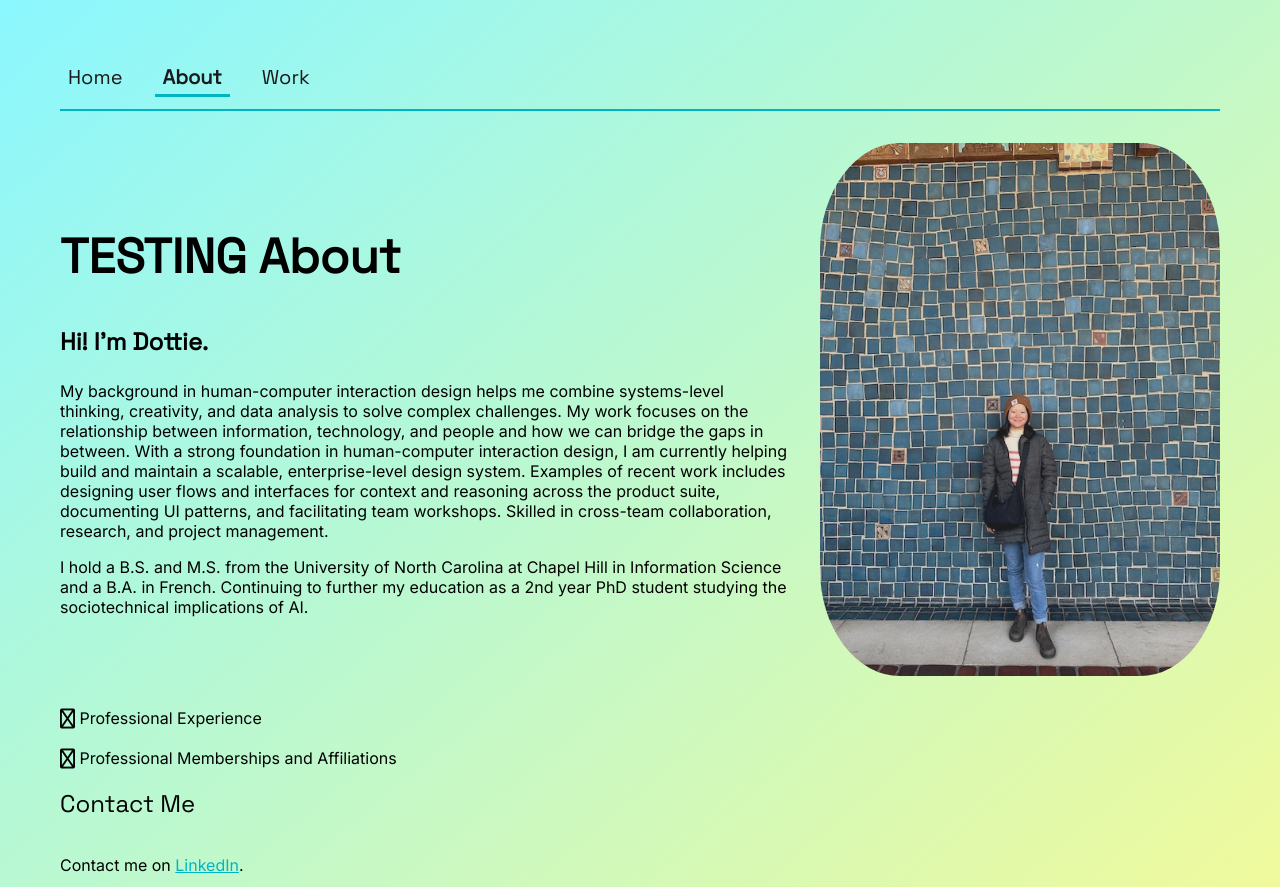
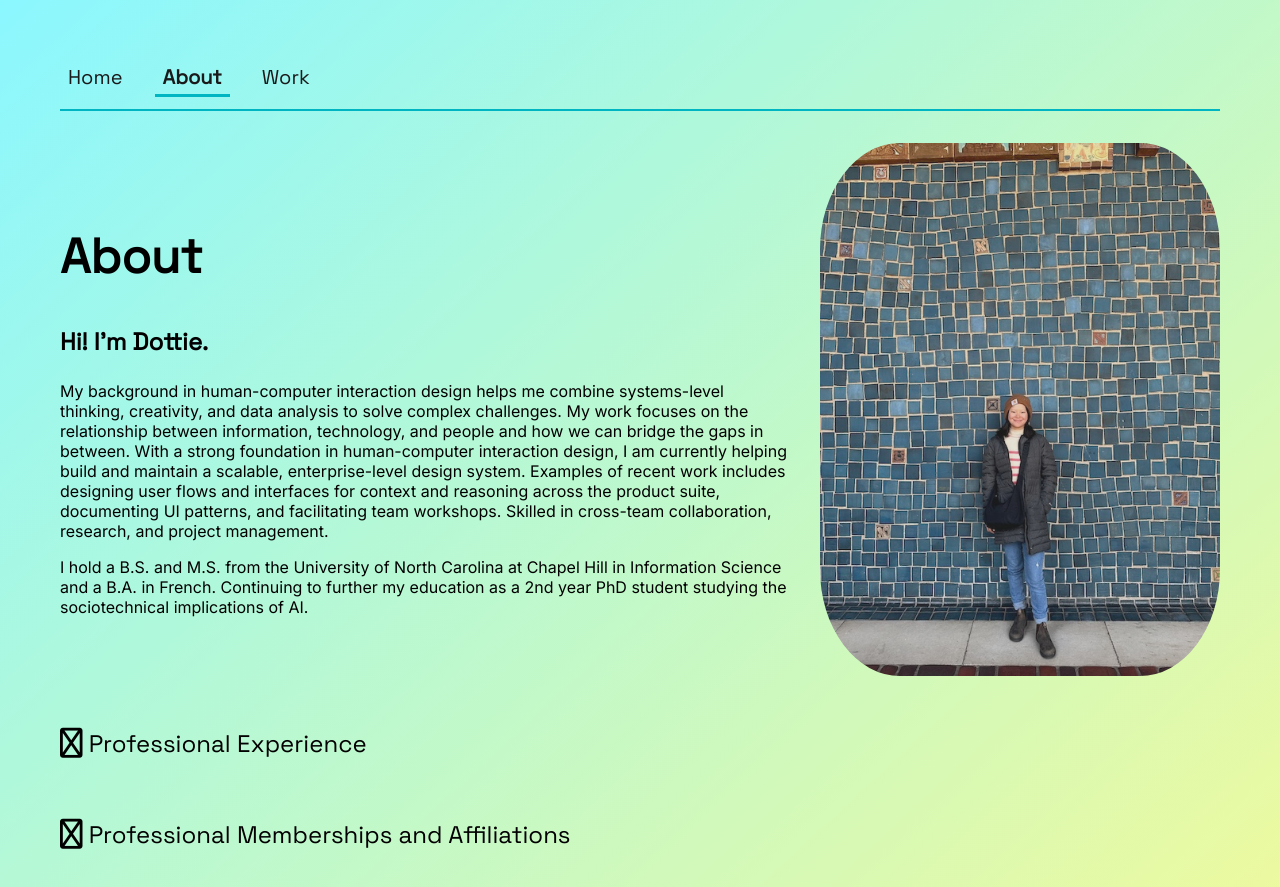
Before and after one commit to doblyt/inls572-assignment5, a plain HTML site: page about.html in a window 1280 px wide. Shown: the top 887 px of the page. Drawn offline with Linux system fonts and the light colour scheme.

Commit message:
Update about.html
changing <header> to <h2>

```diff
--- a/about.html
+++ b/about.html
@@ -22,7 +22,7 @@
        <section class="intro">
             <div class="intro-text">
                 <header>
-                    <h1>TESTING About</h1>
+                    <h1>About</h1>
                     <p class="tagline">Hi! I'm Dottie.</p>
                 </header>
                 <p>My background in human-computer interaction design helps me combine systems-level thinking, creativity, and data analysis to solve complex challenges. My work focuses on the relationship between information, technology, and people and how we can bridge the gaps in between. With a strong foundation in human-computer interaction design, I am currently helping build and maintain a scalable, enterprise-level design system. Examples of recent work includes designing user flows and interfaces for context and reasoning across the product suite, documenting UI patterns, and facilitating team workshops. Skilled in cross-team collaboration, research, and project management.</p>
@@ -32,10 +32,10 @@
         </section>
 
         <section id="topic1">
-            <header id="hdr1">
+            <h2 id="hdr1">
                 <i id="icon1" class="far fa-angle-down fa-lg"></i>
                 <span>Professional Experience</span>
-            </header>
+            </h2>
             <section id="details1">
             <p>I hold a diverse background in industries, ranging from healthcare, education technology, and R1 research institutions.</p>
             <ul>
@@ -50,10 +50,10 @@
         </section>
 <br>
         <section id="topic2">
-            <header id="hdr2">
+            <h2 id="hdr2">
                 <i id="icon2" class="far fa-angle-down fa-lg"></i>
                 <span>Professional Memberships and Affiliations</span>
-            </header>
+            </h2>
             <section id="details2">
             <ul>
                 <li>Triangle User Experience Professionals Association (TriUXPA)</li>
```
